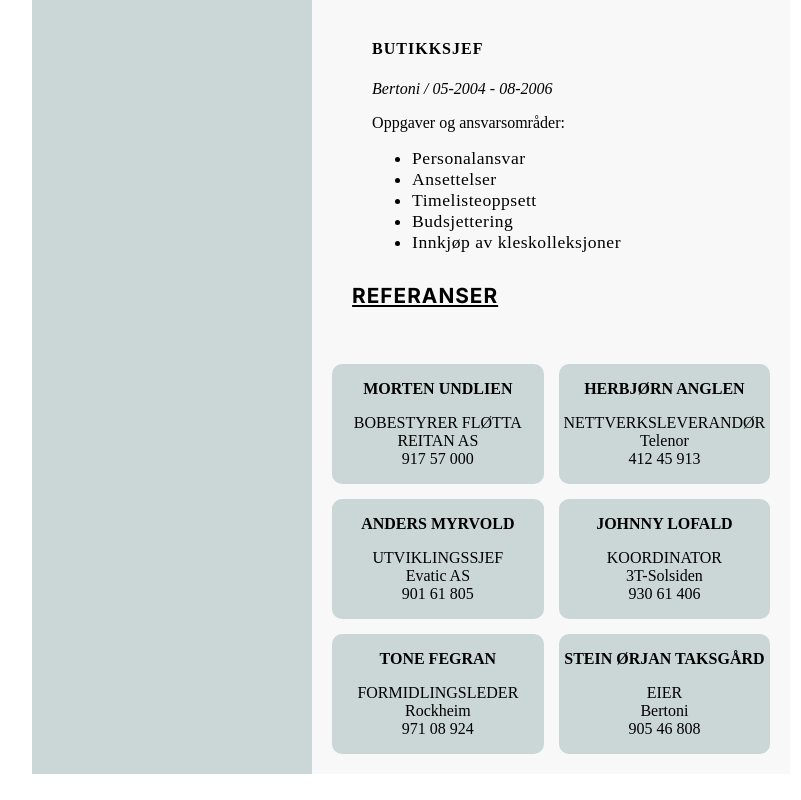
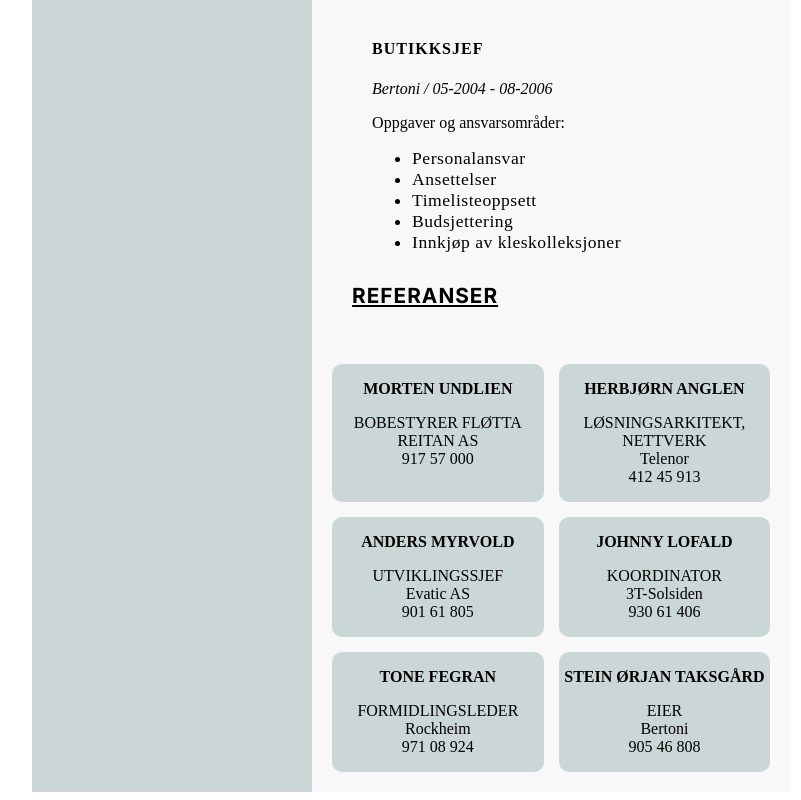
Before and after one commit to Marq-E/MinCV, a React (Create React App) app: page / in a window 1280 px wide. Shown: the part 3561-4361 px from the top of the page, without its empty margins (229-1030 px from the left). Built offline with nearby package versions, Linux system fonts and the light colour scheme; a web font is replaced by a local one.

Commit message:
Endret referansetittel på Herbjørn

```diff
--- a/src/components/References.js
+++ b/src/components/References.js
@@ -13,7 +13,7 @@ export default function References() {
                 </div>
                 <div className="reference">
                     <p className="ref-name">HERBJØRN ANGLEN</p>
-                    <p>NETTVERKSLEVERANDØR<br /><span>Telenor</span><br />412 45 913</p>
+                    <p>LØSNINGSARKITEKT, NETTVERK<br /><span>Telenor</span><br />412 45 913</p>
                 </div>
                 <div className="reference">
                     <p className="ref-name">ANDERS MYRVOLD</p>
```
